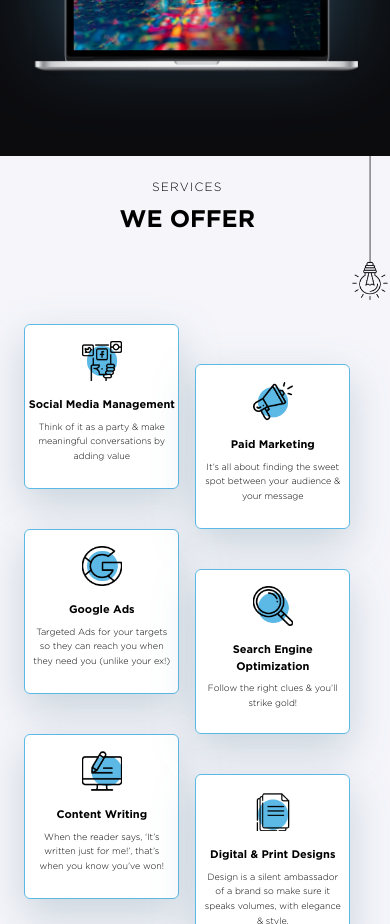
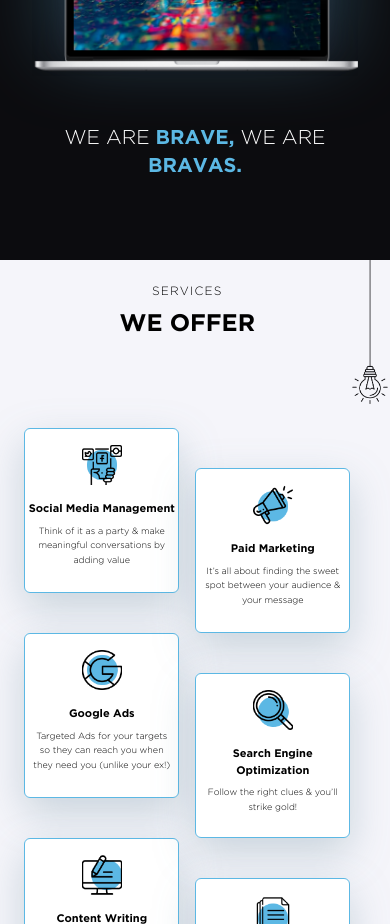
Before and after one commit to Ashutoshkr23/Bravos-11, a Next.js app: page / in a window 390 px wide. Shown: the part 1680-2604 px from the top of the page. Built offline with nearby package versions, Linux system fonts and the light colour scheme.

Commit message:
Minor margin changes in About section, font size for We are Brave, We are Bravas increased

```diff
--- a/src/components/About.jsx
+++ b/src/components/About.jsx
@@ -28,7 +28,7 @@ function About() {
         <div className='flex'>
           <div className='w-1/2'>
             <div className='flex-col mx-auto'>
-              <div className='flex h-[500px] py-auto'>
+              <div className='flex h-[600px] py-auto'>
                 <div className='flex-col pl-32 pr-16 mt-10'>
                   <p className='text-white text-base mt-10 tracking-widest'>ABOUT</p>
                   <h1 className='text-white text-5xl font-bold mt-5'>Being Bravas</h1>
@@ -36,7 +36,7 @@ function About() {
                   <p className='text-white text-lg font-light mt-4'>That’s our mantra to be a one-of-a-kind company in the digital space.</p>
                 </div>
               </div>
-              <div className='flex h-screen py-auto mx-auto '>
+              <div className='flex h-full py-auto mx-auto '>
                 <div className='flex-col pl-32 pr-16  '>
                   <h1 className='text-white text-5xl font-bold mt-5'>What  makes us stand out?</h1>
                   <p className='text-white text-lg font-light mt-8'>We are creative mavericks who thrive on
@@ -71,7 +71,7 @@ function About() {
         </div>
 
 
-        <p className='text-center text-2xl text-white my-24'>WE ARE <span className='font-bold text-blue-1'>BRAVE,</span> . WE ARE <span className='font-bold text-blue-1'>BRAVAS.</span></p>
+        <p className='text-center text-5xl text-white my-24'>WE ARE <span className='font-bold text-blue-1'>BRAVE,</span>  WE ARE <span className='font-bold text-blue-1'>BRAVAS.</span></p>
       </div>
       {/*Mobiles*/}
       <div className='lg:hidden mx-4 sm:mx-10'>
@@ -118,6 +118,8 @@ function About() {
             <img src="/assets/images/about/Laptop-2.png" alt="laptop-image" className=' drop-shadow-green' />
           </div>
         </div>
+        <p className='text-center text-xl md:text-2xl text-white mt-12'>WE ARE <span className='font-bold text-blue-1'>BRAVE,</span>  WE ARE <span className='font-bold text-blue-1'>BRAVAS.</span></p>
+
       </div>
 
     </div>
```
